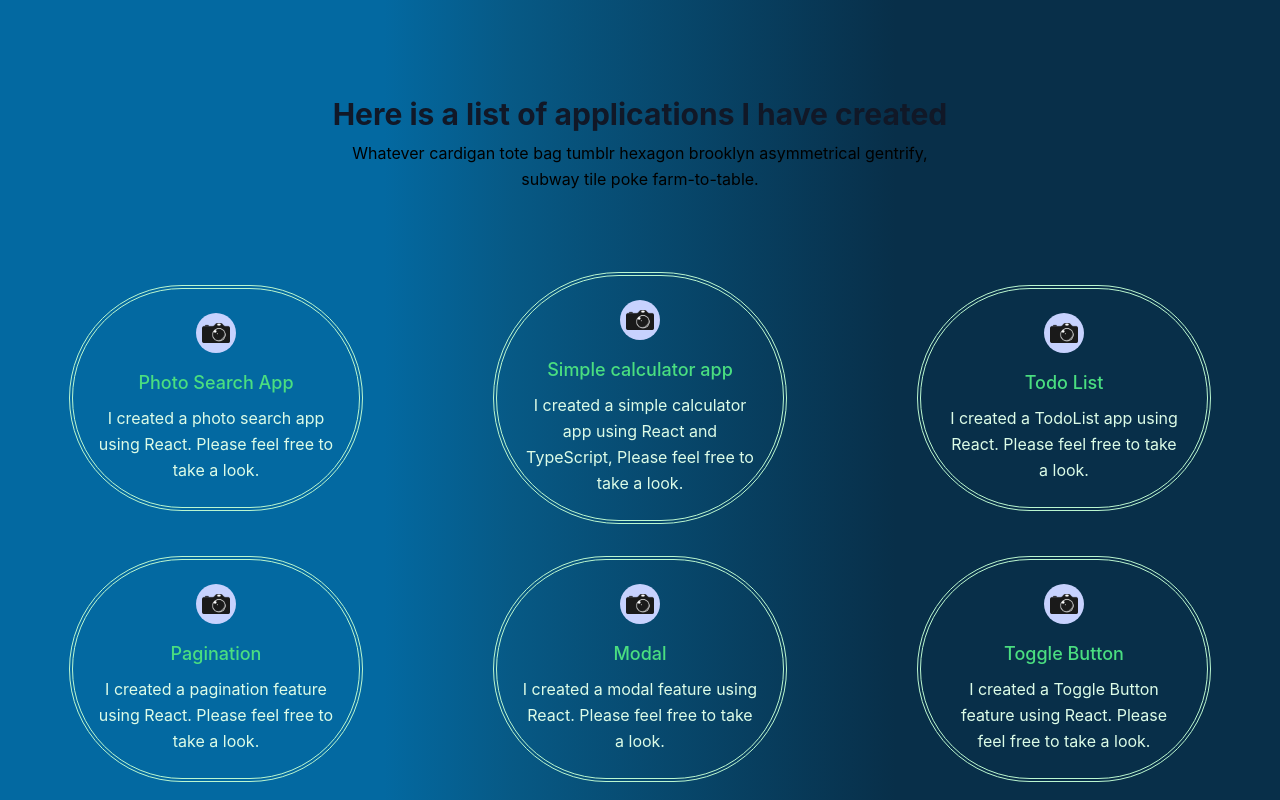
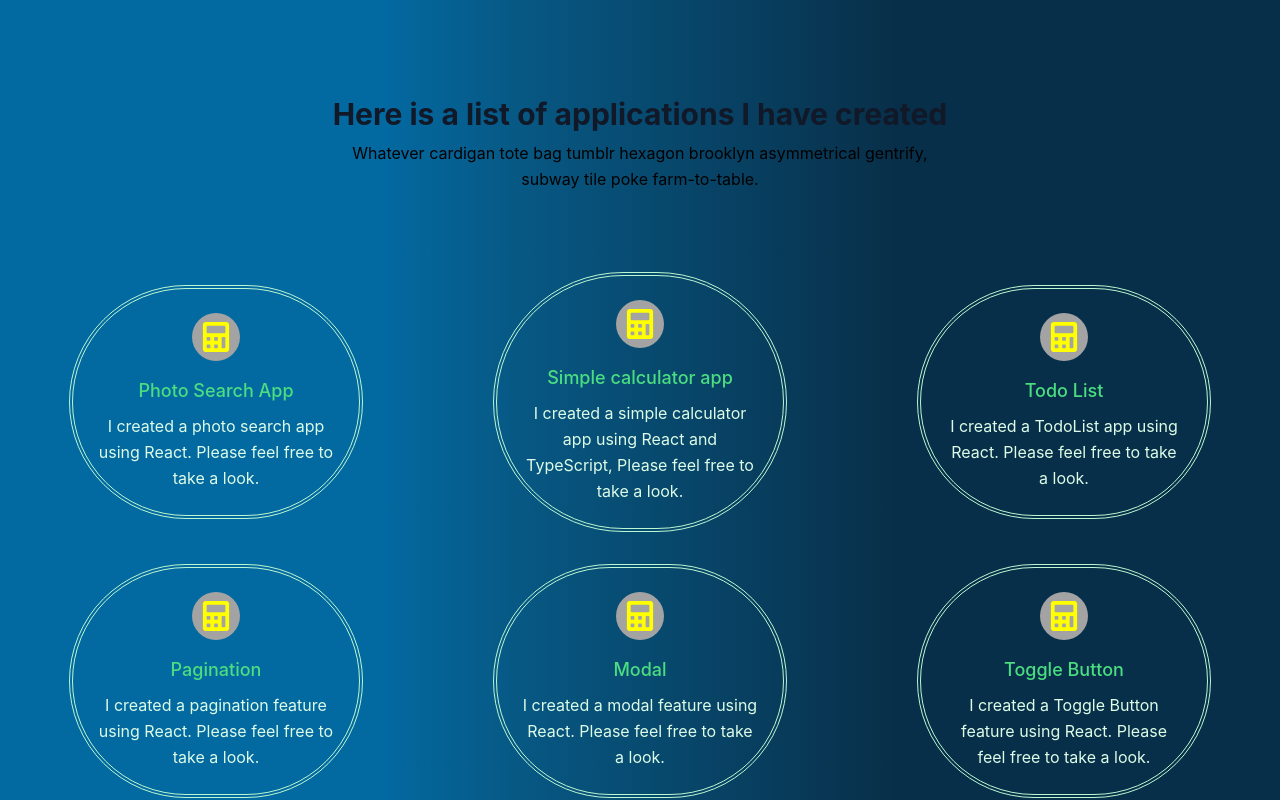
Before and after one commit to technicalplace/portfolio-react-tailwindcss, a React (Create React App) app: page /Application in a window 1280 px wide. Shown: the top 800 px of the page. Built offline with nearby package versions, Linux system fonts and the light colour scheme.

Commit message:
:sparkles: ApplicationList内のアプリ名をクリックして該当のアプリページに遷移するように機能追加

```diff
--- a/src/components/Application/AppList.tsx
+++ b/src/components/Application/AppList.tsx
@@ -1,24 +1,33 @@
 import React from "react";
-import photoIcon from "../../img/camera-g4078d0a1f_640.png";
+import { IconContext } from "react-icons";
+import { FaCalculator } from "react-icons/fa";
+import { Link } from "react-router-dom";
+
 
 type AppListProps = {
   item: {
     id: number,
     appName: string,
+    url: string,
     description: string
   };
 };
+
 
 export const AppList = ({ item }: AppListProps) => {
   return (
     <div className="xl:w-1/3 md:w-1/2 p-4">
       <div className="border-4 border-double border-green-200 p-6 mx-auto w-3/4 rounded-full text-center">
-        <div className="w-10 h-10 inline-flex items-center justify-center rounded-full bg-indigo-200 text-indigo-500 mb-4">
-          <img src={photoIcon} alt="photoIcon" className="w-7" />
+        <div className="w-12 h-12 inline-flex items-center justify-center rounded-full bg-neutral-400 text-indigo-500 mb-4">
+          <IconContext.Provider value={{ size: '30px', color: 'yellow' }}>
+            <FaCalculator />
+          </IconContext.Provider>
         </div>
-        <h2 className="text-lg text-green-400 font-medium title-font mb-2">
-          {item.appName}
-        </h2>
+        <Link to={item.url}>
+          <h2 className="text-lg text-green-400 font-medium title-font mb-2">
+            {item.appName}
+          </h2>
+        </Link>
         <p className="leading-relaxed text-base">
           {item.description}
         </p>
--- a/src/components/Application/Application.tsx
+++ b/src/components/Application/Application.tsx
@@ -1,37 +1,48 @@
 import React from "react";
 import { Link } from "react-router-dom"
 import { AppList } from "./AppList";
+import { CiImageOn } from "react-icons/ci";
+import { FaCalculator } from "react-icons/fa";
+
 
 export const Application = () => {
   const appListDetails = [
     {
       id: 0,
+      icon: <CiImageOn />,
       appName: 'Photo Search App',
+      url: 'PhotoSearch',
       description: 'I created a photo search app using React. Please feel free to take a look.',
     },
     {
       id: 1,
+      icon: <FaCalculator />,
       appName: 'Simple calculator app',
+      url: 'Calculate',
       description: 'I created a simple calculator app using React and TypeScript, Please feel free to take a look.',
     },
     {
       id: 2,
       appName: 'Todo List',
+      url: 'TodoList',
       description: 'I created a TodoList app using React. Please feel free to take a look.',
     },
     {
       id: 3,
       appName: 'Pagination',
+      url: 'Pagination',
       description: 'I created a pagination feature using React. Please feel free to take a look.',
     },
     {
       id: 4,
       appName: 'Modal',
+      url: 'Modal',
       description: 'I created a modal feature using React. Please feel free to take a look.',
     },
     {
       id: 5,
       appName: 'Toggle Button',
+      url: 'ToggleButton',
       description: 'I created a Toggle Button feature using React. Please feel free to take a look.',
     },
   ]
```
